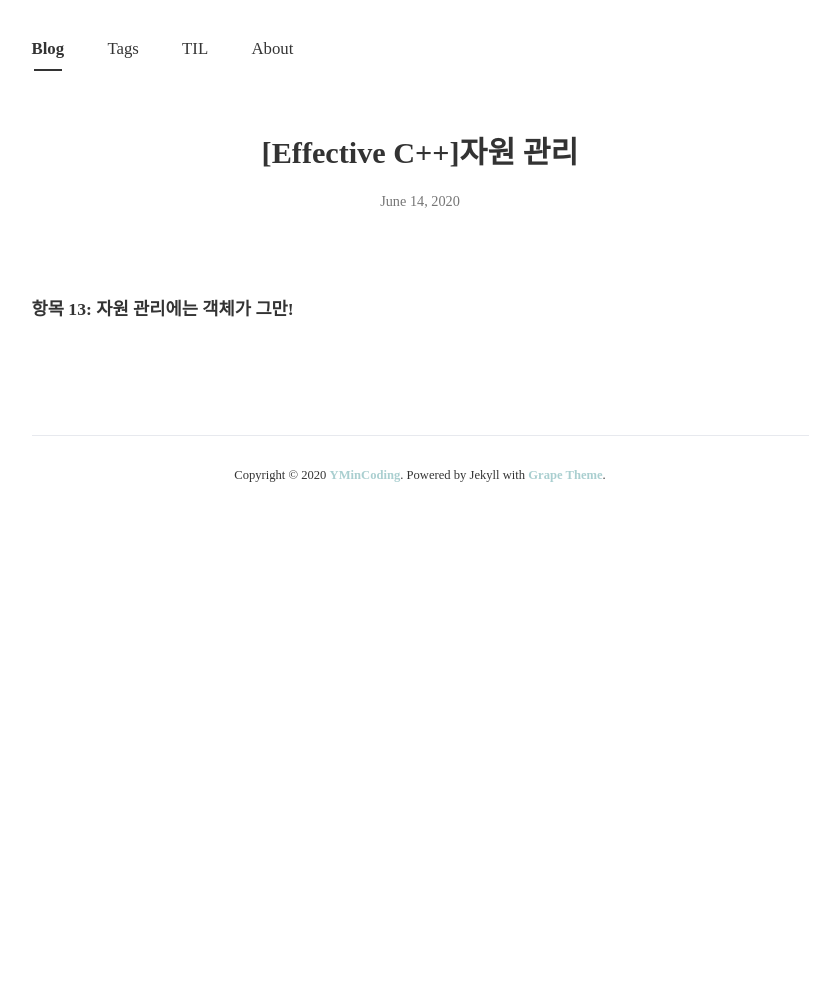
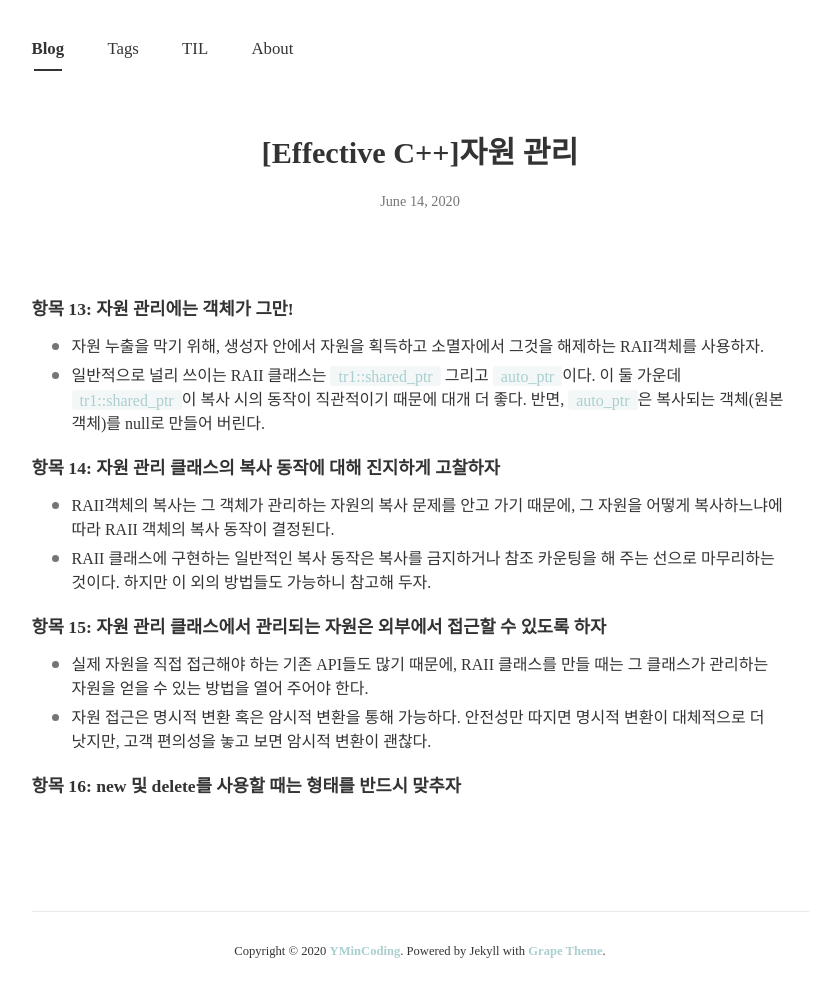
Before and after one commit to ymincoding/ymincoding.github.io, a Jekyll site: the page built from _posts/C++/2020-06-14-effective_c++_13~17.md, in a window 1280 px wide. Shown: the whole page, without its empty margins (220-1060 px from the left). Built offline with Jekyll 4.4.1, drawn with Linux system fonts in a browser that asks for light colours; nearby versions of some CDN libraries; some web fonts are replaced; before the commit the page ends 900 px from its top, so only the background shows below that.

Commit message:
edited post in c++

```diff
--- a/_posts/C++/2020-06-14-effective_c++_13~17.md
+++ b/_posts/C++/2020-06-14-effective_c++_13~17.md
@@ -9,4 +9,16 @@ category: [C++]
 ---
 
 #### __항목 13: 자원 관리에는 객체가 그만!__
+- 자원 누출을 막기 위해, 생성자 안에서 자원을 획득하고 소멸자에서 그것을 해제하는 RAII객체를 사용하자.
+- 일반적으로 널리 쓰이는 RAII 클래스는 `tr1::shared_ptr` 그리고 `auto_ptr`이다. 이 둘 가운데 `tr1::shared_ptr`이 복사 시의 동작이 직관적이기 때문에 대개 더 좋다. 반면, `auto_ptr`은 복사되는 객체(원본 객체)를 null로 만들어 버린다.
+
+#### __항목 14: 자원 관리 클래스의 복사 동작에 대해 진지하게 고찰하자__
+- RAII객체의 복사는 그 객체가 관리하는 자원의 복사 문제를 안고 가기 때문에, 그 자원을 어떻게 복사하느냐에 따라 RAII 객체의 복사 동작이 결정된다.
+- RAII 클래스에 구현하는 일반적인 복사 동작은 복사를 금지하거나 참조 카운팅을 해 주는 선으로 마무리하는 것이다. 하지만 이 외의 방법들도 가능하니 참고해 두자.
+
+#### __항목 15: 자원 관리 클래스에서 관리되는 자원은 외부에서 접근할 수 있도록 하자__
+- 실제 자원을 직접 접근해야 하는 기존 API들도 많기 때문에, RAII 클래스를 만들 때는 그 클래스가 관리하는 자원을 얻을 수 있는 방법을 열어 주어야 한다.
+- 자원 접근은 명시적 변환 혹은 암시적 변환을 통해 가능하다. 안전성만 따지면 명시적 변환이 대체적으로 더 낫지만, 고객 편의성을 놓고 보면 암시적 변환이 괜찮다.
+
+#### __항목 16: new 및 delete를 사용할 때는 형태를 반드시 맞추자__
 -
```
